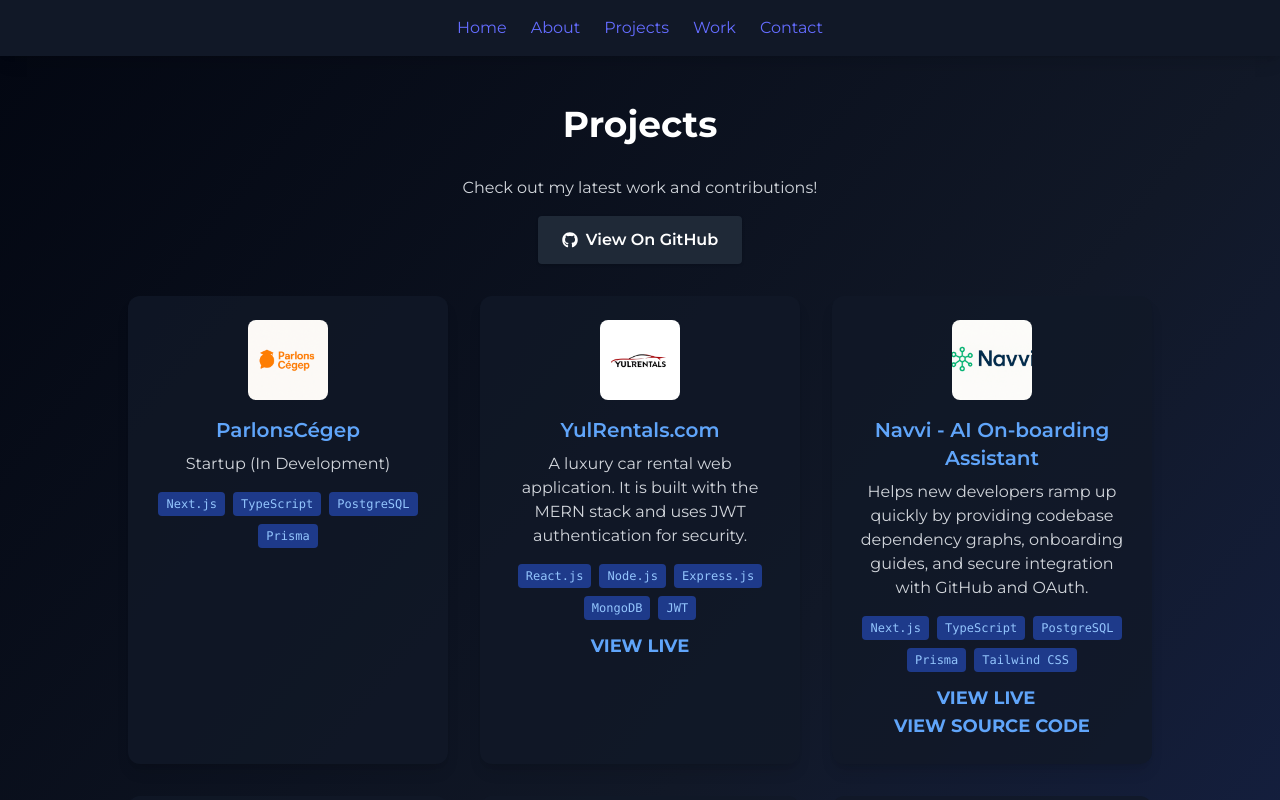
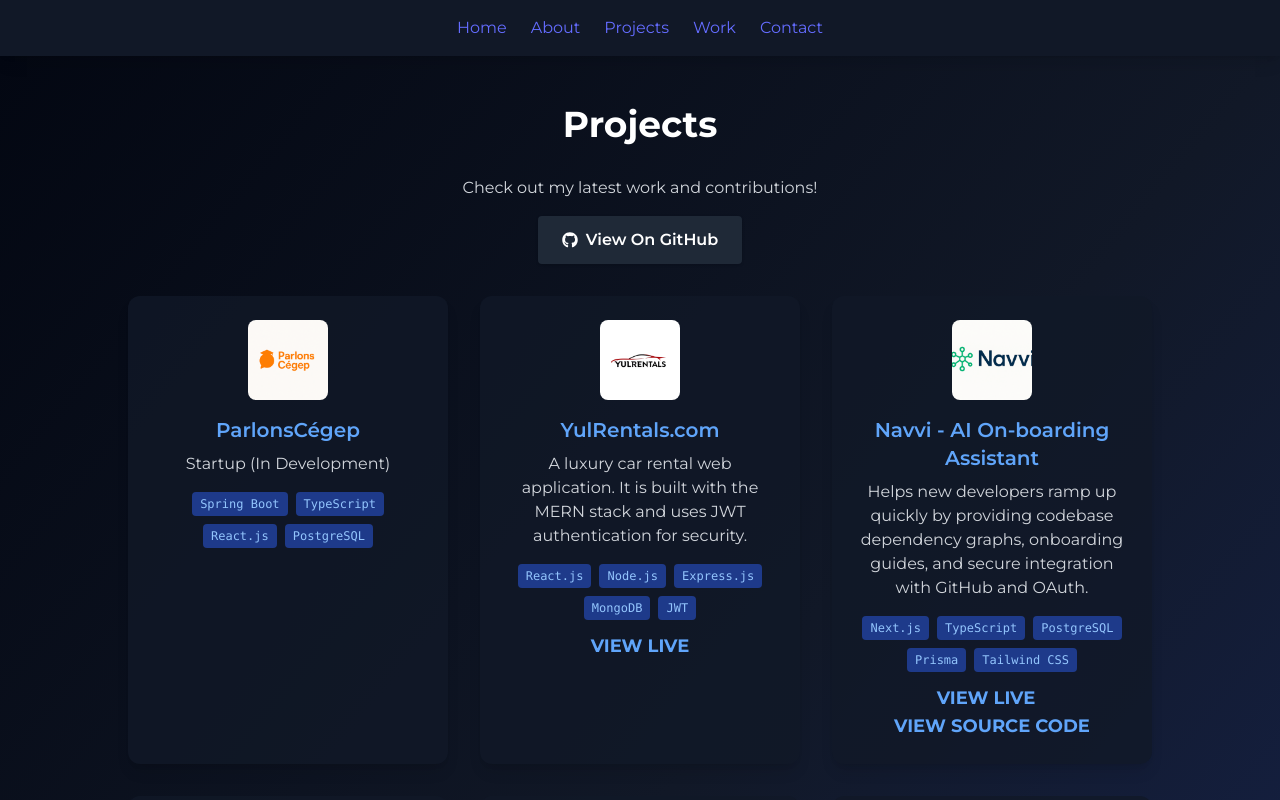
Before and after one commit to rayyankhan47/Rayyan-Khan-Portfolio, a React (Vite) app: page /projects in a window 1280 px wide. Shown: the top 800 px of the page. Built offline with nearby package versions, Linux system fonts and the light colour scheme.

Commit message:
changed parlonscegep tech stack

```diff
--- a/src/pages/Projects.tsx
+++ b/src/pages/Projects.tsx
@@ -23,7 +23,7 @@ const projects: {
     image: '/parlonscegeplogo.png',
     summary: 'Startup (In Development)',
     description: '(In Development)',
-    tech: ['Next.js', 'TypeScript', 'PostgreSQL', 'Prisma'],
+    tech: ['Spring Boot', 'TypeScript', 'React.js', 'PostgreSQL'],
     links: [],
   },
   {
```
